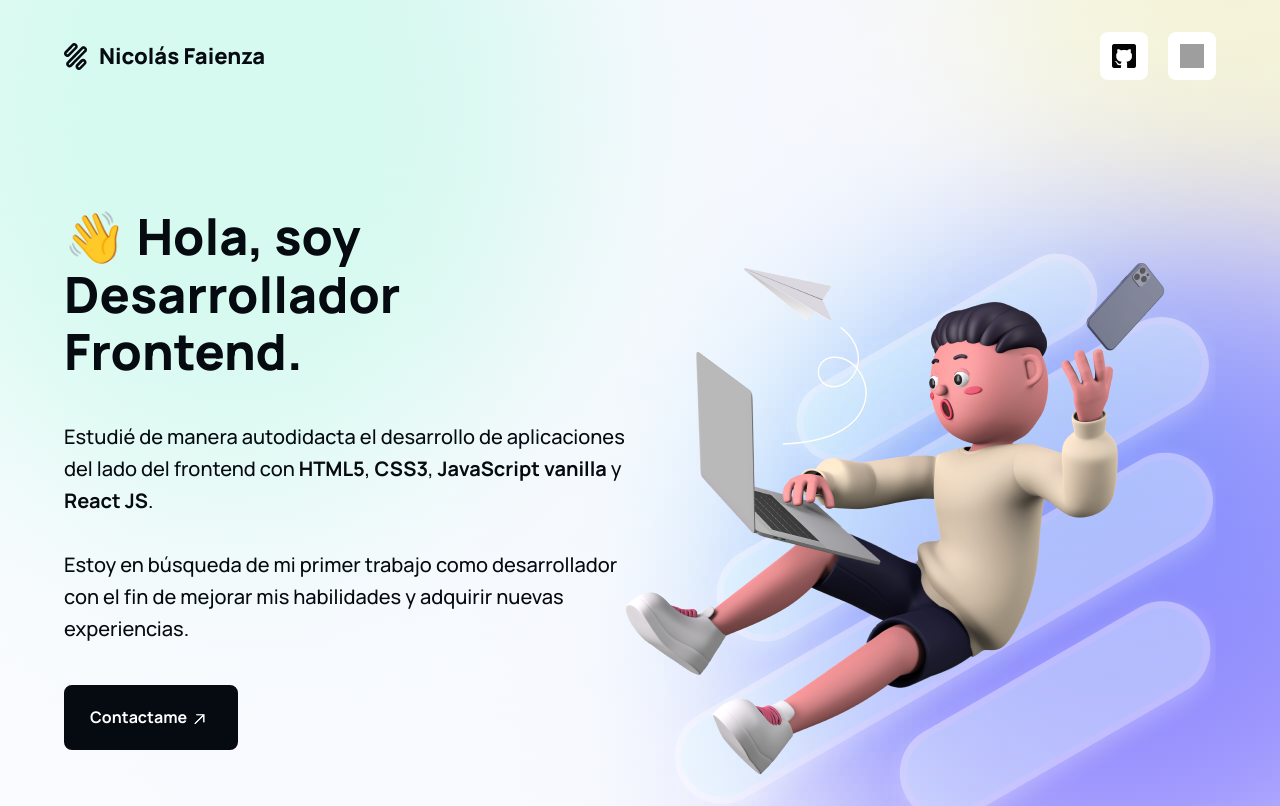
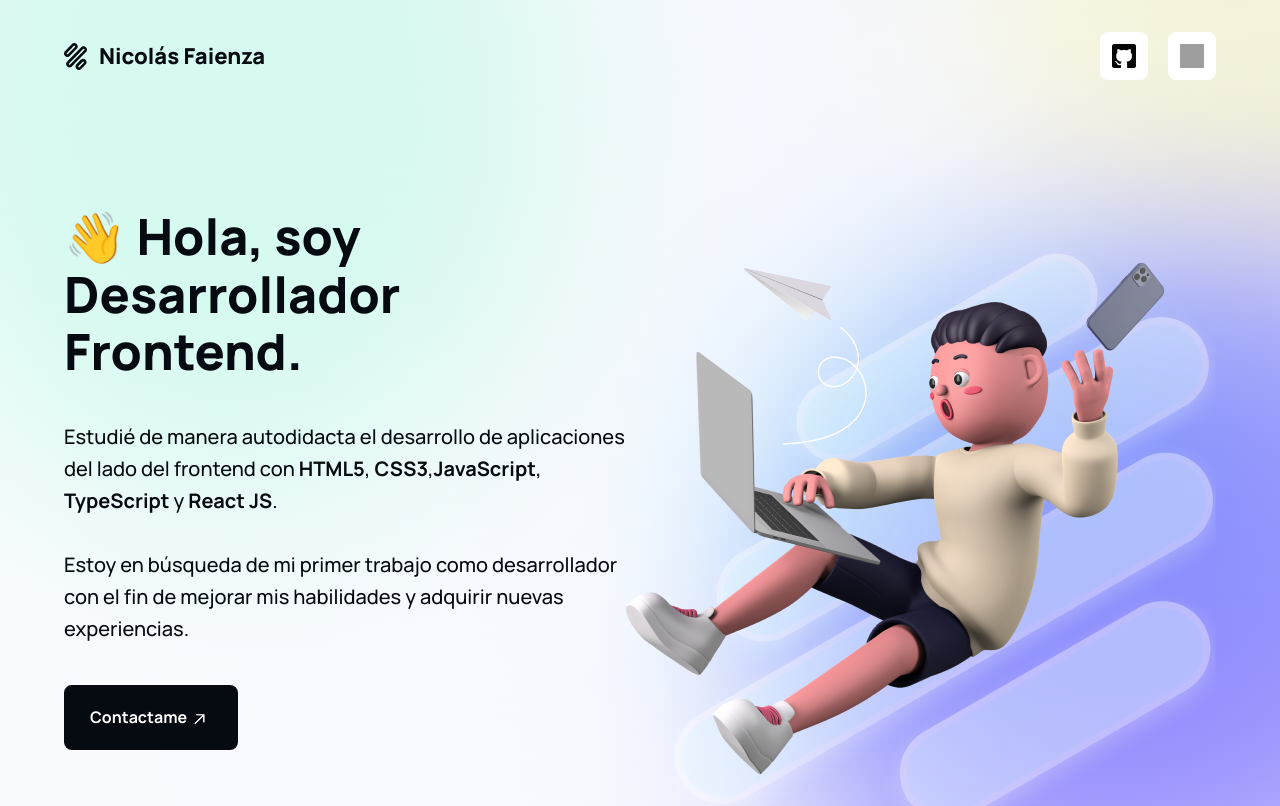
Before and after one commit to Nicofaienza/CV-landing-page, a React (Create React App) app: page / in a window 1280 px wide. Shown: the top 806 px of the page. Built offline with nearby package versions, Linux system fonts and the light colour scheme; grey boxes are pictures that could not be loaded.

Commit message:
update hero info

```diff
--- a/src/layouts/Hero/Hero.tsx
+++ b/src/layouts/Hero/Hero.tsx
@@ -47,8 +47,9 @@ export default function Hero(): JSX.Element {
           <HeroTitle>👋 Hola, soy Desarrollador Frontend.</HeroTitle>
           <HeroText>
             Estudié de manera autodidacta el desarrollo de aplicaciones del lado
-            del frontend con <strong>HTML5</strong>, <strong>CSS3</strong>,{" "}
-            <strong>JavaScript vanilla</strong> y <strong>React JS</strong>.
+            del frontend con <strong>HTML5</strong>, <strong>CSS3</strong>,
+            <strong>JavaScript</strong>, <strong>TypeScript</strong> y{" "}
+            <strong>React JS</strong>.
             <br />
             <br />
             Estoy en búsqueda de mi primer trabajo como desarrollador con el fin
```
